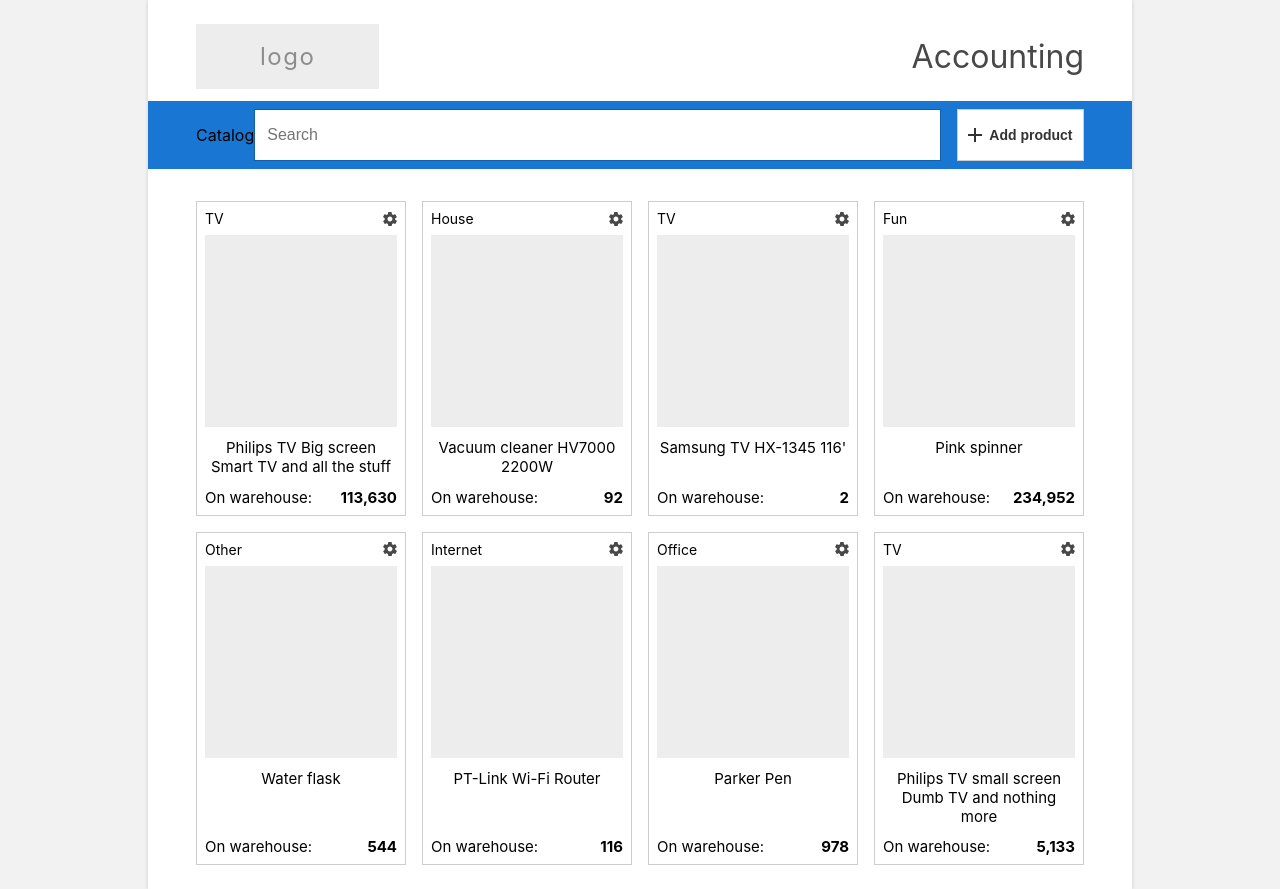
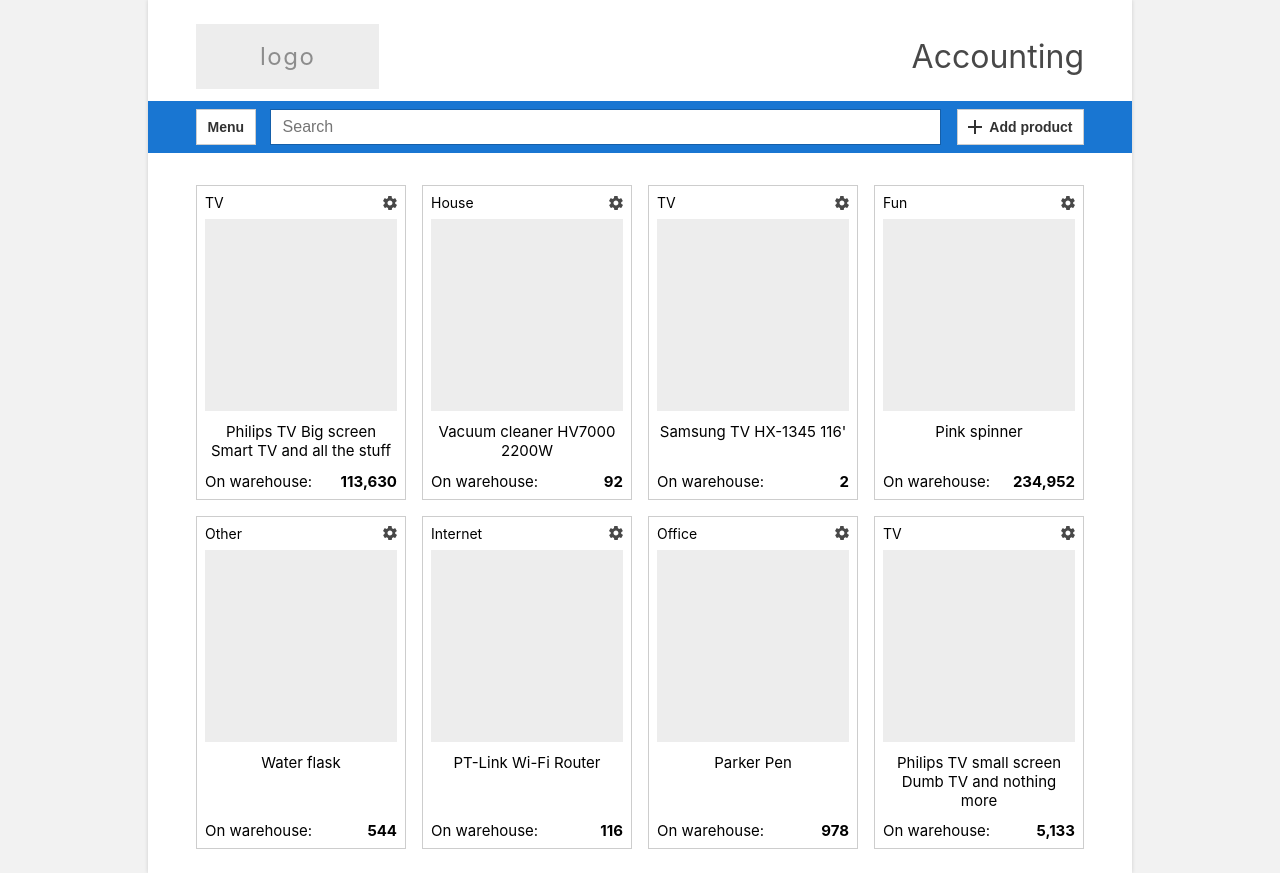
Before and after one commit to artischockee/shop-accounting, a React (Create React App) app: page / in a window 1280 px wide. Built offline with nearby package versions, Linux system fonts and the light colour scheme.

Commit message:
Replace catalog placeholder with button (menu button)

```diff
--- a/src/components/Header.js
+++ b/src/components/Header.js
@@ -3,6 +3,7 @@ import PropTypes from 'prop-types';
 import SVGPlus from '../svg-components/Plus';
 
 const Header = ({
+  handleMenuButtonClick,
   onButtonClick,
   onInputChange,
   searchValue
@@ -17,9 +18,9 @@ const Header = ({
     </section>
 
     <section className="header__control">
-      <div className="catalog">
-        <p className="catalog__title">Catalog</p>
-      </div>
+      <button className="button" onClick={handleMenuButtonClick}>
+        Menu
+      </button>
       <div className="search">
         <input className="search__input" type="text" placeholder="Search"
           onChange={onInputChange} value={searchValue}
@@ -30,7 +31,6 @@ const Header = ({
         Add product
       </button>
     </section>
-
   </header>
 );
 
```
